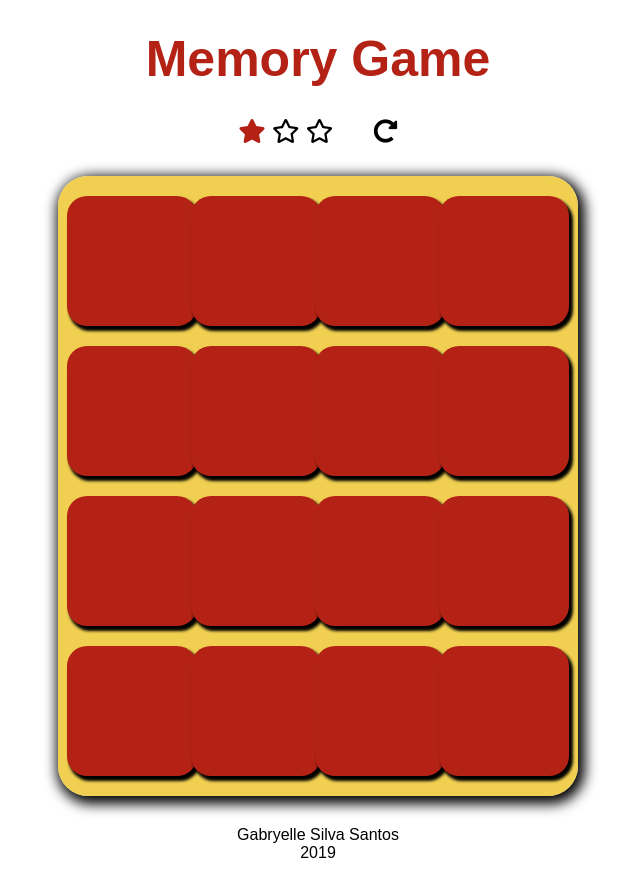
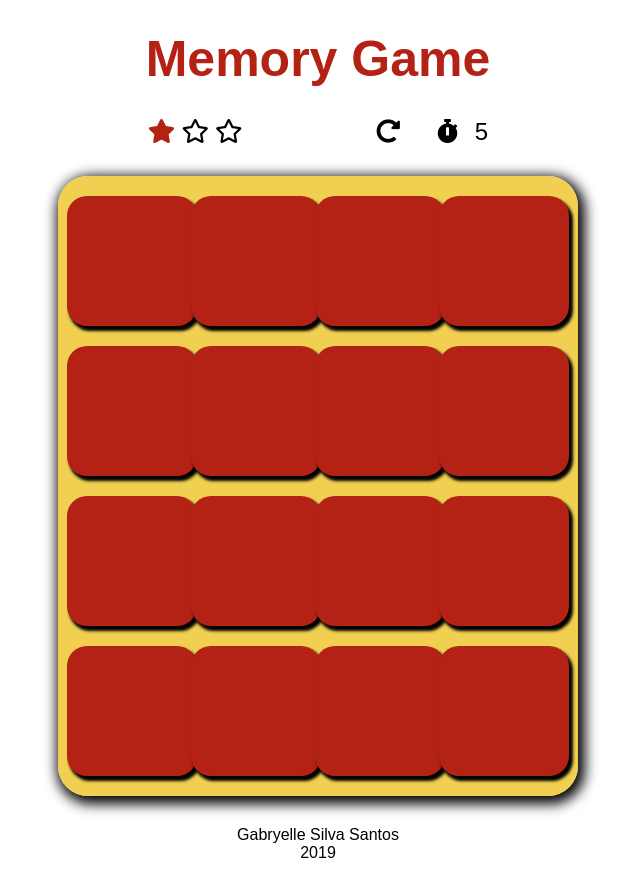
Before and after one commit to GabryelleSS/Udacity-Front-end, a plain HTML site: page class02/jogo-da-memoria/index.html in a window 1280 px wide. Shown: the whole page, without its empty margins (322-962 px from the left). Drawn offline with Linux system fonts and the light colour scheme.

Commit message:
Adicionando temporizador

```diff
--- a/class02/jogo-da-memoria/css/memory-game.css
+++ b/class02/jogo-da-memoria/css/memory-game.css
@@ -23,12 +23,20 @@ main {
     color: #b32215;
 }
 
-.config-game {
+.score-game {
     display: flex;
     font-size: 24px;
-    justify-content: space-evenly;
-    margin: 20px 220px;
+    justify-content: space-between;
+    margin: 20px 170px;
     text-align: center;
+}
+
+.config-game i {
+    padding-left: 30px;
+}
+
+span.timer {
+    padding-left: 10px;
 }
 
 .container-game {
@@ -53,10 +61,12 @@ main {
     width: 150px;
     cursor: pointer;
     list-style-type: none;
+
 }
 
 .letters i {
     display: none;
+    transition: 21s all ease;
 }
 
 i.card-icon {
--- a/class02/jogo-da-memoria/index.html
+++ b/class02/jogo-da-memoria/index.html
@@ -14,7 +14,7 @@
         </header>
 
         <main>
-            <div class="config-game">
+            <div class="score-game">
                 <div>
                     <i class="fas fa-star star-select "></i>
                     <i class="far fa-star"></i>
@@ -22,8 +22,11 @@
                     <span></span>
                 </div>
 
-                <div class="arrow-refresh">
+                <div class="config-game">
                     <i class="fas fa-redo-alt refrash"></i>
+
+                    <i class="fas fa-stopwatch"></i>
+                    <span class="timer">0</span>
                 </div>
             </div>
 
--- a/class02/jogo-da-memoria/js/memory-game.js
+++ b/class02/jogo-da-memoria/js/memory-game.js
@@ -27,8 +27,19 @@ const memoryGame = (function() {
         })
     }
 
+    function _lastUpdate() {
+        let containerTimer = document.querySelector('.timer');
+        let timer = 1;
+
+        setInterval(function() {
+            containerTimer.textContent = timer;
+
+            timer++;
+        }, 1000)
+    }
+
     function _refresh() {
-        let arrowRefresh = document.querySelector('.arrow-refresh');
+        let arrowRefresh = document.querySelector('.config-game');
 
         arrowRefresh.addEventListener('click', function() {
             letters.forEach(function(letter) {
@@ -42,6 +53,7 @@ const memoryGame = (function() {
     function init() {
         _listLetters();
         _refresh();
+        _lastUpdate();
     }
 
     return {
```
